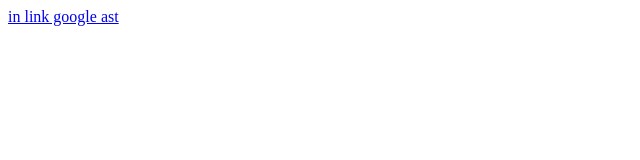
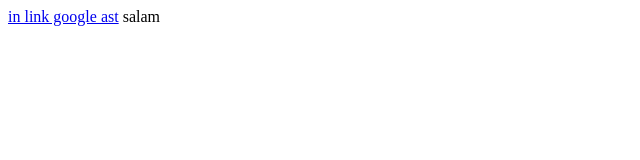
Before and after one commit to MahdiMazremolaee/asatest, a plain HTML site: page index.html in a window 1280 px wide. Shown: the full height of the page, 0-640 px from the left. Drawn offline with Linux system fonts and the light colour scheme.

Commit message:
insert salam

```diff
--- a/index.html
+++ b/index.html
@@ -1,5 +1,6 @@
 <html>
 	<body>
 		<a href="https://google.com">in link google ast</a>
+		salam
 	</body>
 </html>
```
